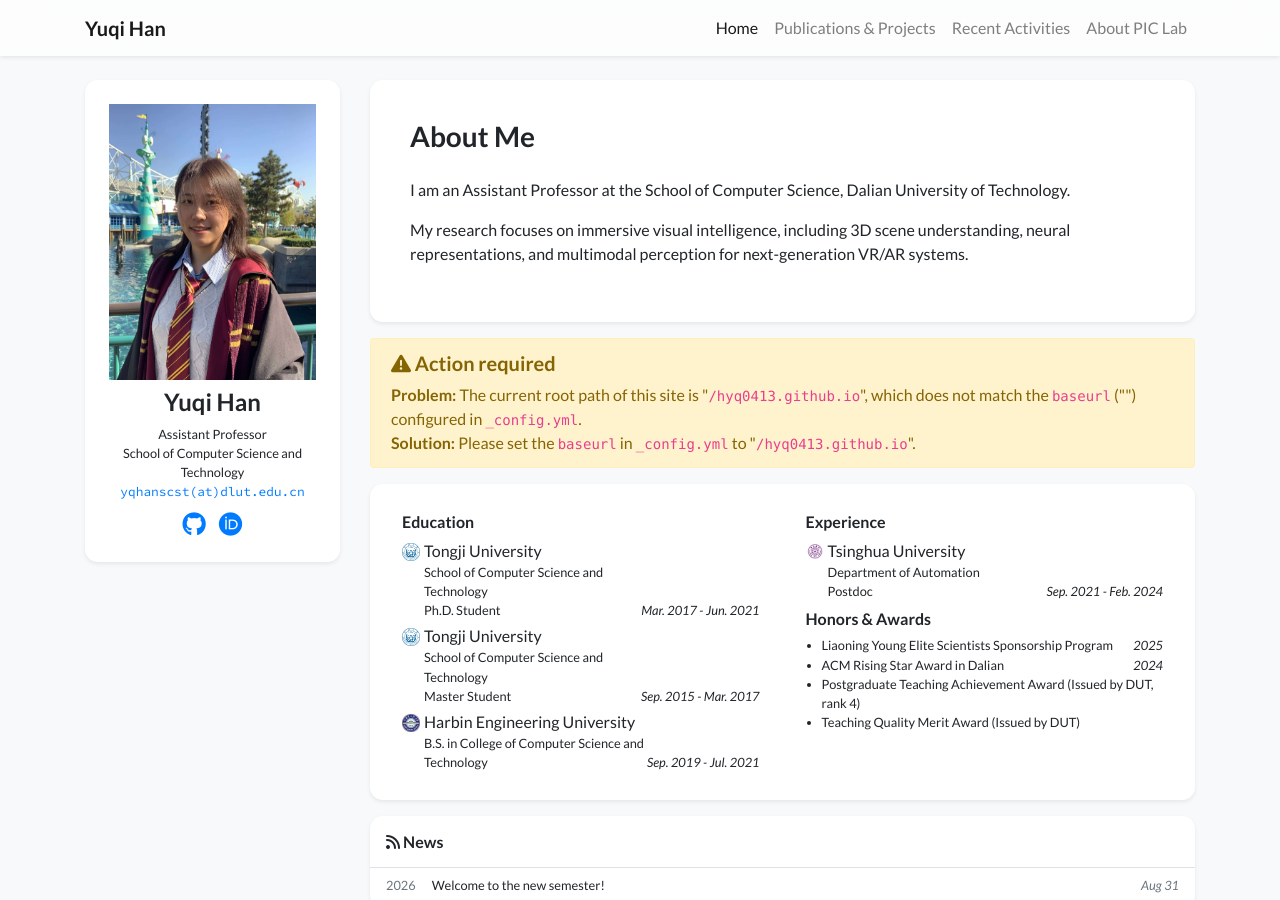
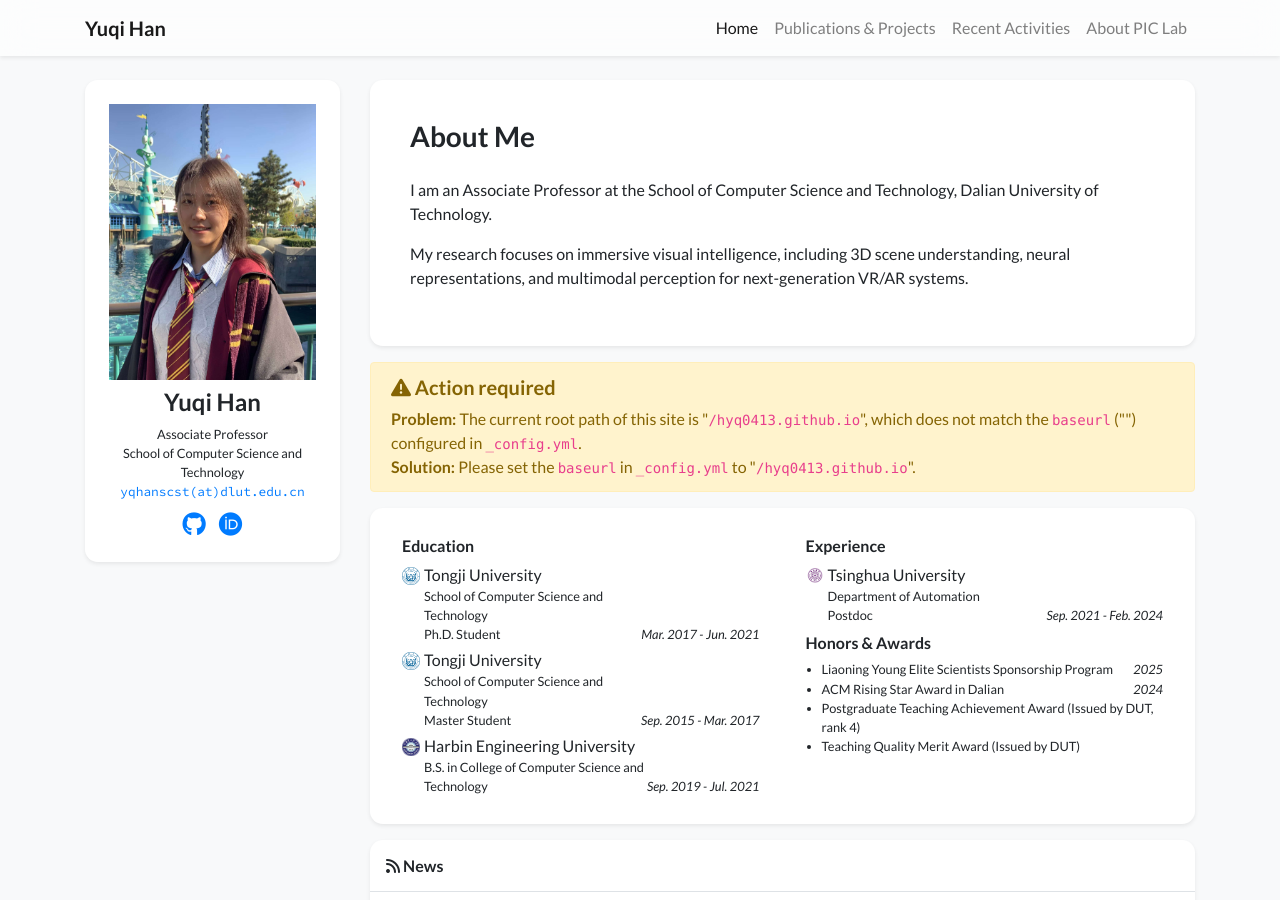
Before and after one commit to hyq0413/hyq0413.github.io, a Jekyll site: the page built from index.html, in a window 1280 px wide and 900 px high. Built offline with Jekyll 4.4.1, drawn with Linux system fonts in a browser that asks for light colours; nearby versions of some CDN libraries; a style sheet for code colours, icons or effects is not loaded.

Commit message:
Update profile.yml

```diff
--- a/_data/profile.yml
+++ b/_data/profile.yml
@@ -3,7 +3,7 @@ secondary_name: ""
 navbar_name: "Yuqi Han"
 
 positions:
-- name: Assistant Professor
+- name: Associate Professor
 - name: School of Computer Science and Technology
   logo: /assets/images/badges/DUT.png  # Logo is optional
 
@@ -22,7 +22,7 @@ orcid: 0000-0002-8097-1397
 short_bio_text_justify: false
 short_bio: >-
   <p>
-    I am an Assistant Professor at the School of Computer Science, Dalian University of Technology.
+    I am an Associate Professor at the School of Computer Science and Technology, Dalian University of Technology.
   </p>
   <p>
      My research focuses on immersive visual intelligence, including 3D scene understanding, neural representations, and multimodal perception for next-generation VR/AR systems.
```
